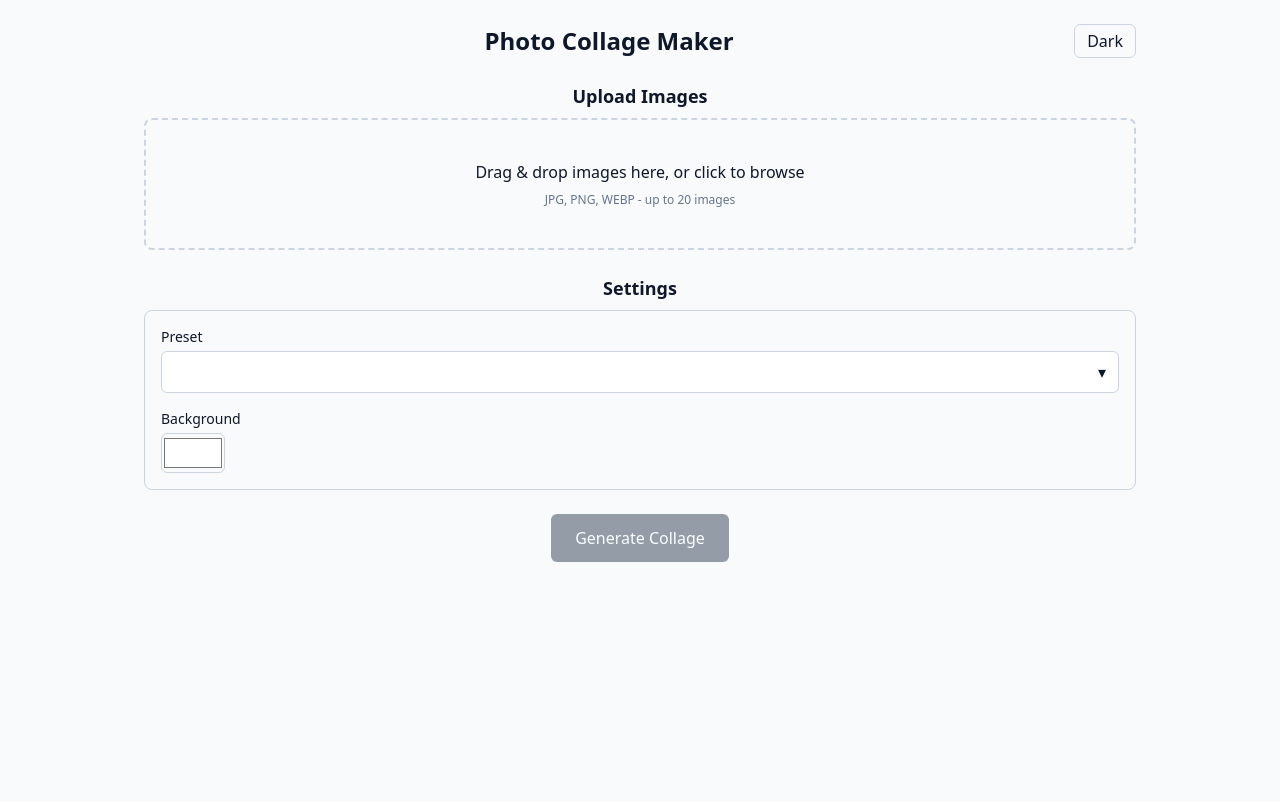
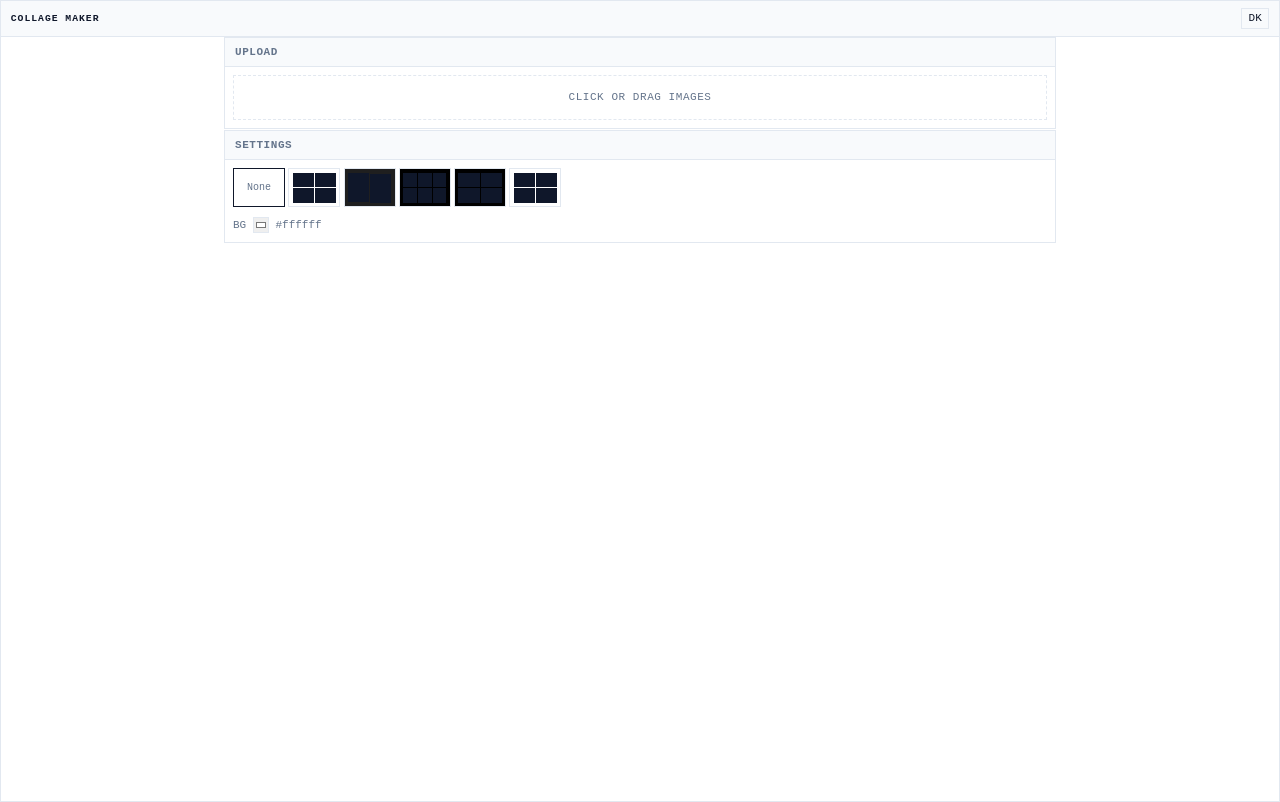
Before and after one commit to Jee-vim/open-collage-maker, a React (Vite) app in the folder client/: page / in a window 1280 px wide. Built offline with nearby package versions, Linux system fonts and the light colour scheme.

Commit message:
wip: update the whole layout and ui

```diff
--- a/client/src/App.jsx
+++ b/client/src/App.jsx
@@ -3,7 +3,6 @@ import Header from './components/Header.jsx';
 import Dropzone from './components/Dropzone.jsx';
 import ImageList from './components/ImageList.jsx';
 import SettingsPanel from './components/SettingsPanel.jsx';
-
 import Toast from './components/Toast.jsx';
 import { useTheme } from './hooks/useTheme.js';
 import { generateCollage } from './api/collage.js';
@@ -38,7 +37,7 @@ export default function App() {
       const wasEmpty = images.length === 0;
       const room = Math.max(0, MAX_FILES - images.length);
       const accepted = files.slice(0, room);
-      if (files.length > room) notify(`Limited to ${MAX_FILES} images`, 'error');
+      if (files.length > room) notify(`Limited to ${MAX_FILES}`, 'error');
       const items = accepted.map((f) => {
         const id = nextId();
         const url = URL.createObjectURL(f);
@@ -56,7 +55,7 @@ export default function App() {
   );
 
   const removeImage = (id) => setImages((prev) => prev.filter((i) => i.id !== id));
-  const reorder = (next) => setImages(next);;
+  const reorder = (next) => setImages(next);
 
   const applyPreset = (value) => {
     setPreset(value);
@@ -66,7 +65,7 @@ export default function App() {
   };
 
   const generate = async () => {
-    if (images.length < 2) return notify('Upload at least 2 images', 'error');
+    if (images.length < 2) return notify('Min 2 images', 'error');
     setLoading(true);
     setProgress(0);
     try {
@@ -74,33 +73,51 @@ export default function App() {
         { ...settings, images: images.map((i) => i.file), sizes: images.map((i) => i.size) },
         setProgress
       );
-      if (res.success) {
-        notify('Collage saved to output/', 'success');
-      } else {
-        notify(res.message || 'Generation failed', 'error');
-      }
+      if (res.success) notify('Saved to output/', 'success');
+      else notify(res.message || 'Failed', 'error');
     } catch (err) {
-      notify(err.response?.data?.message || 'Generation failed', 'error');
+      notify(err.response?.data?.message || 'Failed', 'error');
     } finally {
       setLoading(false);
     }
   };
 
   return (
-    <div className="min-h-screen flex flex-col items-center">
+    <div className="min-h-screen flex flex-col">
       <Header theme={theme} onToggle={toggle} />
       <Toast toast={toast} />
 
-      <main className="w-full max-w-5xl mx-auto flex flex-col gap-6 px-4 pb-12">
-        <section>
-          <h2 className="text-lg font-semibold mb-2 text-center">Upload Images</h2>
+      <main className="flex-1 flex flex-col max-w-5xl mx-auto w-full">
+        {/* Upload */}
+        <div className="section">
+          <div className="section-header">Upload</div>
+          <div className="section-body">
             <Dropzone onAdd={addImages} />
-        </section>
+          </div>
+        </div>
 
+        {/* Settings */}
+        <div className="section mt-px">
+          <div className="section-header">Settings</div>
+          <div className="section-body">
+            <SettingsPanel settings={settings} onChange={setSettings} onPreset={applyPreset} presetValue={preset} />
+          </div>
+        </div>
+
+        {/* Preview */}
         {images.length > 0 && (
-          <section>
-            <h2 className="text-lg font-semibold mb-2 text-center">Preview</h2>
-            <p className="text-center text-sm text-slate-500 mb-2">Drag thumbnails to reorder</p>
+          <div className="section mt-px">
+            <div className="section-header flex justify-between items-center">
+              <span>Preview — {images.length} images</span>
+              <button
+                onClick={generate}
+                disabled={loading || images.length < 2}
+                className="px-3 py-0.5 text-xs font-semibold border border-[var(--border)] bg-[var(--accent)] text-[var(--accent-fg)] hover:opacity-90 disabled:opacity-40"
+              >
+                {loading ? `${progress}%` : 'Generate'}
+              </button>
+            </div>
+            <div className="section-body">
               <ImageList
                 items={images}
                 layout={settings.layout}
@@ -108,26 +125,9 @@ export default function App() {
                 onReorder={reorder}
                 onRemove={removeImage}
               />
-          </section>
+            </div>
+          </div>
         )}
-
-        <section>
-          <h2 className="text-lg font-semibold mb-2 text-center">Settings</h2>
-          <SettingsPanel settings={settings} onChange={setSettings} onPreset={applyPreset} presetValue={preset} />
-        </section>
-
-        <section className="flex flex-col items-center gap-3">
-          <button
-            onClick={generate}
-            disabled={loading || images.length < 2}
-            className="px-6 py-3 rounded-md bg-slate-700 text-white dark:bg-slate-200 dark:text-slate-900 disabled:opacity-50"
-          >
-            {loading ? `Generating ${progress}%` : 'Generate Collage'}
-          </button>
-          {loading && <div className="w-48 h-1 bg-slate-300 dark:bg-slate-700 rounded-full" />}
-        </section>
-
-
       </main>
     </div>
   );
--- a/client/src/components/Dropzone.jsx
+++ b/client/src/components/Dropzone.jsx
@@ -1,34 +1,24 @@
-// Drag & drop / browse upload zone.
 import { useCallback } from 'react';
 import { useDropzone } from 'react-dropzone';
-import { MAX_FILES } from '../utils/constants.js';
-
-const ACCEPT = { 'image/jpeg': ['.jpg', '.jpeg'], 'image/png': ['.png'], 'image/webp': ['.webp'] };
 
 export default function Dropzone({ onAdd }) {
-  const onDrop = useCallback(
-    (accepted) => {
-      if (accepted.length) onAdd(accepted);
-    },
-    [onAdd]
-  );
+  const onDrop = useCallback((accepted) => {
+    if (accepted.length) onAdd(accepted);
+  }, [onAdd]);
 
   const { getRootProps, getInputProps, isDragActive } = useDropzone({
     onDrop,
-    accept: ACCEPT,
-    maxFiles: MAX_FILES,
+    accept: { 'image/*': [] },
+    multiple: true,
   });
 
   return (
     <div
       {...getRootProps()}
-      className={`flex flex-col items-center justify-center p-10 rounded-lg border-2 border-dashed cursor-pointer ${
-        isDragActive ? 'border-slate-700 dark:border-slate-200' : 'border-slate-300 dark:border-slate-600'
-      }`}
+      className={`border border-dashed cursor-pointer text-center py-4 text-[11px] uppercase tracking-wider text-[var(--text-muted)] hover:bg-[var(--bg-inset)] ${isDragActive ? 'bg-[var(--bg-inset)] border-[var(--accent)]' : 'border-[var(--border)]'}`}
     >
       <input {...getInputProps()} />
-      <p className="text-center">Drag &amp; drop images here, or click to browse</p>
-      <p className="text-xs mt-2 text-slate-500">JPG, PNG, WEBP - up to {MAX_FILES} images</p>
+      {isDragActive ? 'Drop here' : 'Click or drag images'}
     </div>
   );
 }
--- a/client/src/components/Header.jsx
+++ b/client/src/components/Header.jsx
@@ -1,14 +1,12 @@
-// Top header with title and theme toggle.
 export default function Header({ theme, onToggle }) {
   return (
-    <header className="flex items-center justify-between w-full max-w-5xl mx-auto px-4 py-6">
-      <h1 className="text-2xl font-bold text-center flex-1">Photo Collage Maker</h1>
+    <header className="flex items-center justify-between px-3 py-2 border-b border-[var(--border)] bg-[var(--bg-inset)]">
+      <h1 className="text-xs font-bold uppercase tracking-widest">Collage Maker</h1>
       <button
         onClick={onToggle}
-        className="px-3 py-1 rounded-md border border-slate-300 dark:border-slate-600"
-        aria-label="toggle theme"
+        className="px-2 py-0.5 text-[11px] border border-[var(--border)] hover:bg-[var(--border)]"
       >
-        {theme === 'dark' ? 'Light' : 'Dark'}
+        {theme === 'dark' ? 'LT' : 'DK'}
       </button>
     </header>
   );
--- a/client/src/components/ImageList.jsx
+++ b/client/src/components/ImageList.jsx
@@ -80,32 +80,33 @@ function Thumb({ item, onRemove }) {
     <div
       ref={setNodeRef}
       style={{ ...style, width: size.w, height: size.h }}
-      className="relative flex-shrink-0 rounded outline-none"
+      className="relative flex-shrink-0 outline-none border border-[var(--border)]"
     >
-      <img src={item.preview} alt={item.name} className="w-full h-full object-cover rounded" />
-      <button {...attributes} {...listeners} className="absolute top-0 left-0 px-1 text-xs bg-slate-900/70 text-white rounded cursor-grab" title="Drag to reorder">⠿</button>
-      <button onClick={() => onRemove(item.id)} className="absolute top-0 right-0 px-1 text-xs bg-slate-900/70 text-white rounded">✕</button>
+      <img src={item.preview} alt={item.name} className="w-full h-full object-cover" />
+      <button {...attributes} {...listeners} className="absolute top-0 left-0 px-1 text-[10px] bg-[var(--bg)]/80 border-r border-b border-[var(--border)] cursor-grab" title="Drag to reorder">⠿</button>
+      <button onClick={() => onRemove(item.id)} className="absolute top-0 right-0 px-1 text-[10px] bg-[var(--bg)]/80 border-l border-b border-[var(--border)]">✕</button>
     </div>
   );
 }
 
 function Layout({ items, layout, background, onRemove, total }) {
-  const row = 'flex flex-row items-start';
-  const col = 'flex flex-col items-start';
-  const box = { background, gap: `${GAP}px`, padding: `${OUTER_PADDING}px`, width: total.width || '100%', height: total.height || 'auto' };
+  const gap = { gap: `${GAP}px` };
+  const row = { ...gap, display: 'flex', flexDirection: 'row', alignItems: 'flex-start' };
+  const col = { ...gap, display: 'flex', flexDirection: 'column', alignItems: 'flex-start' };
+  const box = { background, padding: `${OUTER_PADDING}px`, width: total.width || '100%', height: total.height || 'auto' };
 
   if (layout === 'horizontal') {
-    return <div style={box} className={row}>{items.map((it) => <Thumb key={it.id} item={it} onRemove={onRemove} />)}</div>;
+    return <div style={{ ...box, ...row }}>{items.map((it) => <Thumb key={it.id} item={it} onRemove={onRemove} />)}</div>;
   }
   if (layout === 'vertical') {
-    return <div style={box} className={col}>{items.map((it) => <Thumb key={it.id} item={it} onRemove={onRemove} />)}</div>;
+    return <div style={{ ...box, ...col }}>{items.map((it) => <Thumb key={it.id} item={it} onRemove={onRemove} />)}</div>;
   }
   if (layout === 'masonry') {
     const cols = masonryColumns(items, gridCols(items.length));
     return (
-      <div style={box} className={row}>
+      <div style={{ ...box, ...row }}>
         {cols.map((c, i) => (
-          <div key={i} className={col}>{c.map((it) => <Thumb key={it.id} item={it} onRemove={onRemove} />)}</div>
+          <div key={i} style={col}>{c.map((it) => <Thumb key={it.id} item={it} onRemove={onRemove} />)}</div>
         ))}
       </div>
     );
@@ -114,9 +115,9 @@ function Layout({ items, layout, background, onRemove, total }) {
     return (
       <div style={{ ...box, display: 'grid', gridTemplateColumns: 'repeat(auto-fill, 120px)' }}>
         {items.map((it) => (
-          <div key={it.id} style={{ width: 120, height: 120 }} className="relative flex-shrink-0">
-            <img src={it.preview} alt={it.name} className="w-full h-full object-cover rounded" />
-            <button onClick={() => onRemove(it.id)} className="absolute top-0 right-0 px-1 text-xs bg-slate-900/70 text-white rounded">✕</button>
+          <div key={it.id} style={{ width: 120, height: 120 }} className="relative flex-shrink-0 border border-[var(--border)]">
+            <img src={it.preview} alt={it.name} className="w-full h-full object-cover" />
+            <button onClick={() => onRemove(it.id)} className="absolute top-0 right-0 px-1 text-[10px] bg-[var(--bg)]/80 border-l border-b border-[var(--border)]">✕</button>
           </div>
         ))}
       </div>
@@ -126,9 +127,9 @@ function Layout({ items, layout, background, onRemove, total }) {
   const ss = stretchedSizes(items);
   const rows = chunkRows(items, gridCols(items.length));
   return (
-    <div style={box} className={col}>
+    <div style={{ ...box, ...col }}>
       {rows.map((r, i) => (
-        <div key={i} className={row}>
+        <div key={i} style={row}>
           {r.map((it) => <Thumb key={it.id} item={{ ...it, size: ss[items.indexOf(it)] }} onRemove={onRemove} />)}
         </div>
       ))}
--- a/client/src/components/SettingsPanel.jsx
+++ b/client/src/components/SettingsPanel.jsx
@@ -1,39 +1,102 @@
-// Collage settings form. Radix-based controls, centered, no shadow.
-import Slider from './ui/Slider.jsx';
-import Select from './ui/Select.jsx';
 import { PRESETS } from '../utils/constants.js';
 
-function Field({ label, children }) {
+// Mini visual preview for each preset layout
+function LayoutIcon({ layout }) {
+  const cell = 'bg-[var(--text)]';
+  const empty = 'bg-[var(--border)]';
+
+  if (layout === 'film') {
+    return (
+      <div className="flex gap-px w-full h-full p-1">
+        <div className={`${cell} flex-1`} />
+        <div className={`${cell} flex-1`} />
+        <div className={`${cell} flex-1`} />
+      </div>
+    );
+  }
+  if (layout === 'instagram') {
+    return (
+      <div className="grid grid-cols-2 gap-px w-full h-full p-1">
+        <div className={cell} /><div className={cell} />
+        <div className={cell} /><div className={empty} />
+      </div>
+    );
+  }
+  if (layout === 'masonry') {
+    return (
+      <div className="flex gap-px w-full h-full p-1">
+        <div className="flex flex-col gap-px flex-1">
+          <div className={`${cell} flex-1`} />
+          <div className={`${cell} flex-2`} />
+        </div>
+        <div className="flex flex-col gap-px flex-1">
+          <div className={`${cell} flex-2`} />
+          <div className={`${cell} flex-1`} />
+        </div>
+      </div>
+    );
+  }
+  if (layout === 'contact-sheet') {
+    return (
+      <div className="grid grid-cols-3 gap-px w-full h-full p-1">
+        <div className={cell} /><div className={cell} /><div className={cell} />
+        <div className={cell} /><div className={cell} /><div className={cell} />
+      </div>
+    );
+  }
+  // default grid
   return (
-    <div className="flex flex-col gap-1">
-      <label className="text-sm font-medium">{label}</label>
-      {children}
+    <div className="grid grid-cols-2 gap-px w-full h-full p-1">
+      <div className={cell} /><div className={cell} />
+      <div className={cell} /><div className={cell} />
     </div>
   );
 }
 
+function ColorInput({ value, onChange }) {
+  return (
+    <label className="flex items-center gap-2">
+      <span className="text-[11px] text-[var(--text-muted)] uppercase">BG</span>
+      <input
+        type="color"
+        value={value || '#ffffff'}
+        onChange={(e) => onChange(e.target.value)}
+        className="w-5 h-5 border border-[var(--border)] p-0 cursor-pointer"
+      />
+      <span className="text-[11px] text-[var(--text-muted)]">{value}</span>
+    </label>
+  );
+}
+
 export default function SettingsPanel({ settings, onChange, onPreset, presetValue }) {
-  const set = (key, value) => onChange({ ...settings, [key]: value });
+  const set = (key, val) => onChange({ ...settings, [key]: val });
 
   return (
-    <div className="flex flex-col gap-4 p-4 rounded-lg border border-slate-300 dark:border-slate-600">
-      <Field label="Preset">
-        <Select
-          label="preset"
-          value={presetValue || ''}
-          onValueChange={(v) => onPreset(v)}
-          options={[{ value: '', label: 'None' }, ...PRESETS]}
-        />
-      </Field>
+    <div className="flex flex-col gap-2">
+      {/* Preset selector — visual cards */}
+      <div className="flex gap-1 overflow-x-auto pb-1">
+        {/* None option */}
+        <button
+          onClick={() => onPreset('')}
+          className={`flex-shrink-0 w-16 h-12 border flex flex-col items-center justify-center text-[10px] text-[var(--text-muted)] hover:border-[var(--accent)] ${!presetValue ? 'border-[var(--accent)]' : 'border-[var(--border)]'}`}
+        >
+          <span>None</span>
+        </button>
+        {PRESETS.map((p) => (
+          <button
+            key={p.value}
+            onClick={() => onPreset(p.value)}
+            className={`flex-shrink-0 w-16 h-12 border overflow-hidden hover:border-[var(--accent)] ${presetValue === p.value ? 'border-[var(--accent)]' : 'border-[var(--border)]'}`}
+            style={{ background: p.opts.background || '#fff' }}
+            title={p.label}
+          >
+            <LayoutIcon layout={p.opts.layout} />
+          </button>
+        ))}
+      </div>
 
-      <Field label="Background">
-        <input
-          type="color"
-          className="w-16 h-10 rounded-md border border-slate-300 dark:border-slate-600 bg-transparent"
-          value={settings.background.startsWith('#') ? settings.background : '#ffffff'}
-          onChange={(e) => set('background', e.target.value)}
-        />
-      </Field>
+      {/* Background color */}
+      <ColorInput value={settings.background} onChange={(v) => set('background', v)} />
     </div>
   );
 }
--- a/client/src/components/ui/Select.jsx
+++ /dev/null
@@ -1,34 +0,0 @@
-// Radix select wrapper. Centered, no shadow.
-import * as RSelect from '@radix-ui/react-select';
-
-export default function Select({ value, onValueChange, options, label }) {
-  return (
-    <RSelect.Root value={value} onValueChange={onValueChange}>
-      <RSelect.Trigger
-        className="inline-flex items-center justify-between w-full px-3 py-2 rounded-md border border-slate-300 dark:border-slate-600 bg-white dark:bg-slate-800 outline-none"
-        aria-label={label}
-      >
-        <RSelect.Value />
-        <RSelect.Icon>▾</RSelect.Icon>
-      </RSelect.Trigger>
-      <RSelect.Portal>
-        <RSelect.Content
-          className="overflow-hidden rounded-md border border-slate-300 dark:border-slate-600 bg-white dark:bg-slate-800 z-50"
-          position="popper"
-        >
-          <RSelect.Viewport className="p-1">
-            {options.map((opt) => (
-              <RSelect.Item
-                key={opt.value}
-                value={opt.value}
-                className="rounded px-3 py-2 outline-none data-[highlighted]:bg-slate-200 dark:data-[highlighted]:bg-slate-700 cursor-pointer"
-              >
-                <RSelect.ItemText>{opt.label}</RSelect.ItemText>
-              </RSelect.Item>
-            ))}
-          </RSelect.Viewport>
-        </RSelect.Content>
-      </RSelect.Portal>
-    </RSelect.Root>
-  );
-}
--- a/client/src/index.css
+++ b/client/src/index.css
@@ -2,18 +2,50 @@
 @tailwind components;
 @tailwind utilities;
 
-@layer base {
 :root {
-    color-scheme: light;
+  --border: #e2e8f0;
+  --bg: #ffffff;
+  --bg-inset: #f8fafc;
+  --text: #0f172a;
+  --text-muted: #64748b;
+  --accent: #0f172a;
+  --accent-fg: #ffffff;
 }
+
 .dark {
-    color-scheme: dark;
+  --border: #334155;
+  --bg: #0f172a;
+  --bg-inset: #1e293b;
+  --text: #e2e8f0;
+  --text-muted: #94a3b8;
+  --accent: #e2e8f0;
+  --accent-fg: #0f172a;
 }
-  body {
-    @apply bg-slate-50 text-slate-900 dark:bg-slate-900 dark:text-slate-100;
+
+* { box-sizing: border-box; margin: 0; padding: 0; }
+html { font-family: ui-monospace, monospace; font-size: 13px; }
+body { background: var(--bg); color: var(--text); border: 1px solid var(--border); min-height: 100vh; }
+
+input, select, button { font: inherit; }
+
+/* Compact bordered sections */
+.section {
+  border: 1px solid var(--border);
+  display: flex;
+  flex-direction: column;
 }
-  /* Spec: centered layout, no shadows anywhere. */
-  * {
-    box-shadow: none !important;
+
+.section-header {
+  padding: 6px 10px;
+  font-weight: 600;
+  font-size: 11px;
+  text-transform: uppercase;
+  letter-spacing: 0.05em;
+  color: var(--text-muted);
+  border-bottom: 1px solid var(--border);
+  background: var(--bg-inset);
 }
+
+.section-body {
+  padding: 8px;
 }
```
Also changed, not shown: client/src/components/Toast.jsx (+2 -11 lines), client/src/components/ui/Slider.jsx (deleted, +0 -23 lines). Lines whose indentation alone changed are shown as unchanged.
